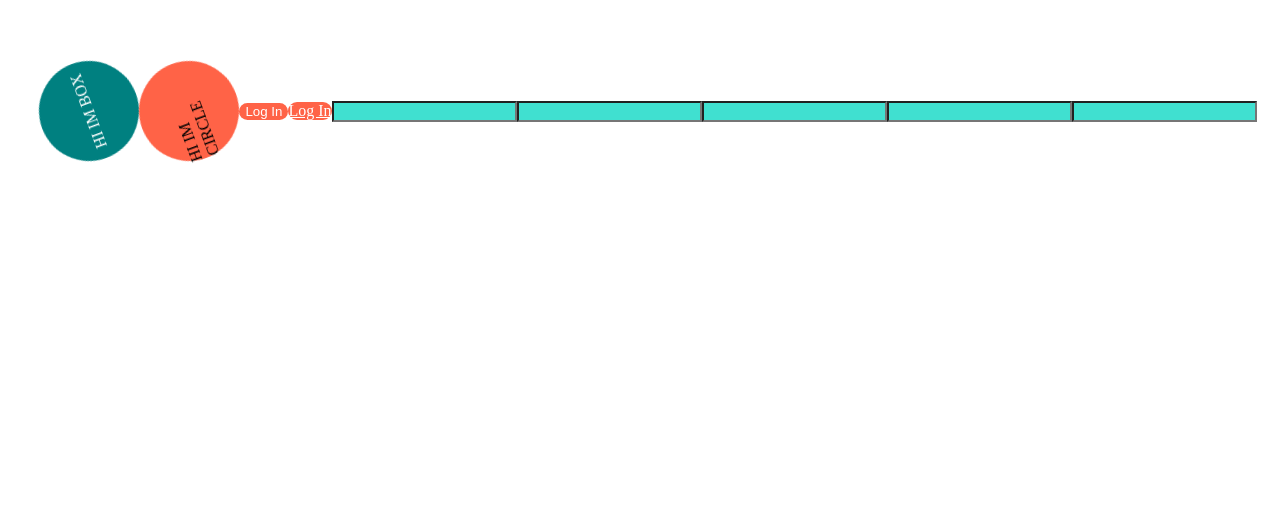
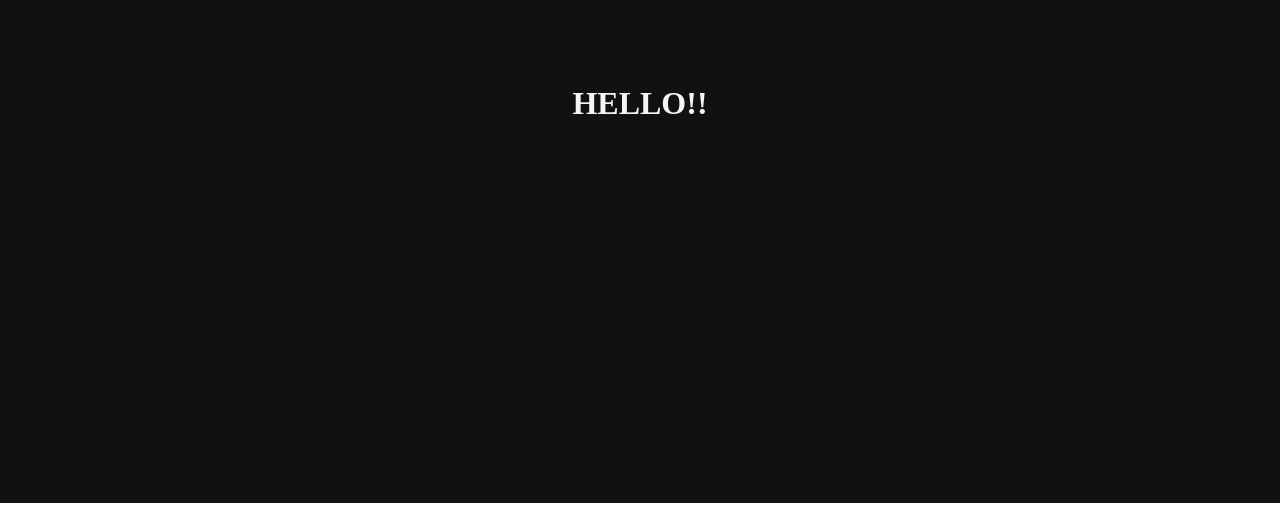
Before and after one commit to tkdgh7063/Crypto-app, a React (Create React App) app: page / in a window 1280 px wide. Shown: the part 297-816 px from the top of the page. Built offline with nearby package versions, Linux system fonts and the light colour scheme.

Commit message:
ThemeProvider practice

```diff
--- a/public/index.html
+++ b/public/index.html
@@ -7,8 +7,7 @@
     <meta name="theme-color" content="#000000" />
     <meta
       name="description"
-      content="Web site created using create-react-app"
-    />
+      content="Web site created using create-react-app" />
     <link rel="apple-touch-icon" href="%PUBLIC_URL%/logo192.png" />
     <!--
       manifest.json provides metadata used when your web app is installed on a
@@ -26,7 +25,7 @@
     -->
     <title>React App</title>
   </head>
-  <body>
+  <body style="margin: 0">
     <noscript>You need to enable JavaScript to run this app.</noscript>
     <div id="root"></div>
     <!--
--- a/src/App.js
+++ b/src/App.js
@@ -1,4 +1,4 @@
-import styled, { keyframes } from "styled-components";
+import styled from "styled-components";
 
 const Wrapper = styled.div`
   display: flex;
@@ -6,83 +6,17 @@ const Wrapper = styled.div`
   width: 100vw;
   justify-content: center;
   align-items: center;
+  background-color: ${(props) => props.theme.backgroundColor};
 `;
 
-const rotationAnimation = keyframes`
-  0% {
-    transform: rotate(0deg);
-    border-radius: 0px;
-  }
-  50% {
-    transform: rotate(360deg);
-    border-radius: 100px;
-  }
-  100% {
-    transform: rotate(0deg);
-    border-radius: 0px;
-  }
-`;
-
-const Text = styled.span`
-  color: white;
-  font-weight: 400;
-`;
-
-const Box = styled.div`
-  background-color: ${(props) => props.bgColor};
-  width: 100px;
-  height: 100px;
-  display: flex;
-  justify-content: center;
-  align-items: center;
-  animation: ${rotationAnimation} 1.5s linear infinite;
-  ${Text} {
-    &:hover {
-      font-weight: 800;
-    }
-    &:active {
-      opacity: 0;
-    }
-  }
-`;
-
-const Circle = styled(Box)`
-  border-radius: 50px;
-`;
-
-const Btn = styled.button`
-  background-color: tomato;
-  border: 0;
-  border-radius: 15px;
-  color: white;
-`;
-
-const Input = styled.input.attrs({
-  required: true,
-  minLength: 4,
-  maxLength: 8,
-})`
-  background-color: turquoise;
+const Title = styled.h1`
+  color: ${(props) => props.theme.textColor};
 `;
 
 function App() {
   return (
     <Wrapper>
-      <Box bgColor="teal">
-        <Text>HI IM BOX</Text>
-      </Box>
-      <Circle bgColor="tomato">
-        <span>HI IM CIRCLE</span>
-      </Circle>
-      <Btn>Log In</Btn>
-      <Btn as="a" href="/">
-        Log In
-      </Btn>
-      <Input />
-      <Input />
-      <Input />
-      <Input />
-      <Input />
+      <Title>HELLO!!</Title>
     </Wrapper>
   );
 }
--- a/src/index.js
+++ b/src/index.js
@@ -1,10 +1,23 @@
 import React from "react";
 import ReactDOM from "react-dom/client";
+import { ThemeProvider } from "styled-components";
 import App from "./App";
+
+const darkTheme = {
+  textColor: "whitesmoke",
+  backgroundColor: "#111",
+};
+
+const lightTheme = {
+  textColor: "#111",
+  backgroundColor: "whitesmoke",
+};
 
 const root = ReactDOM.createRoot(document.getElementById("root"));
 root.render(
   <React.StrictMode>
-    <App />
+    <ThemeProvider theme={darkTheme}>
+      <App />
+    </ThemeProvider>
   </React.StrictMode>
 );
```
